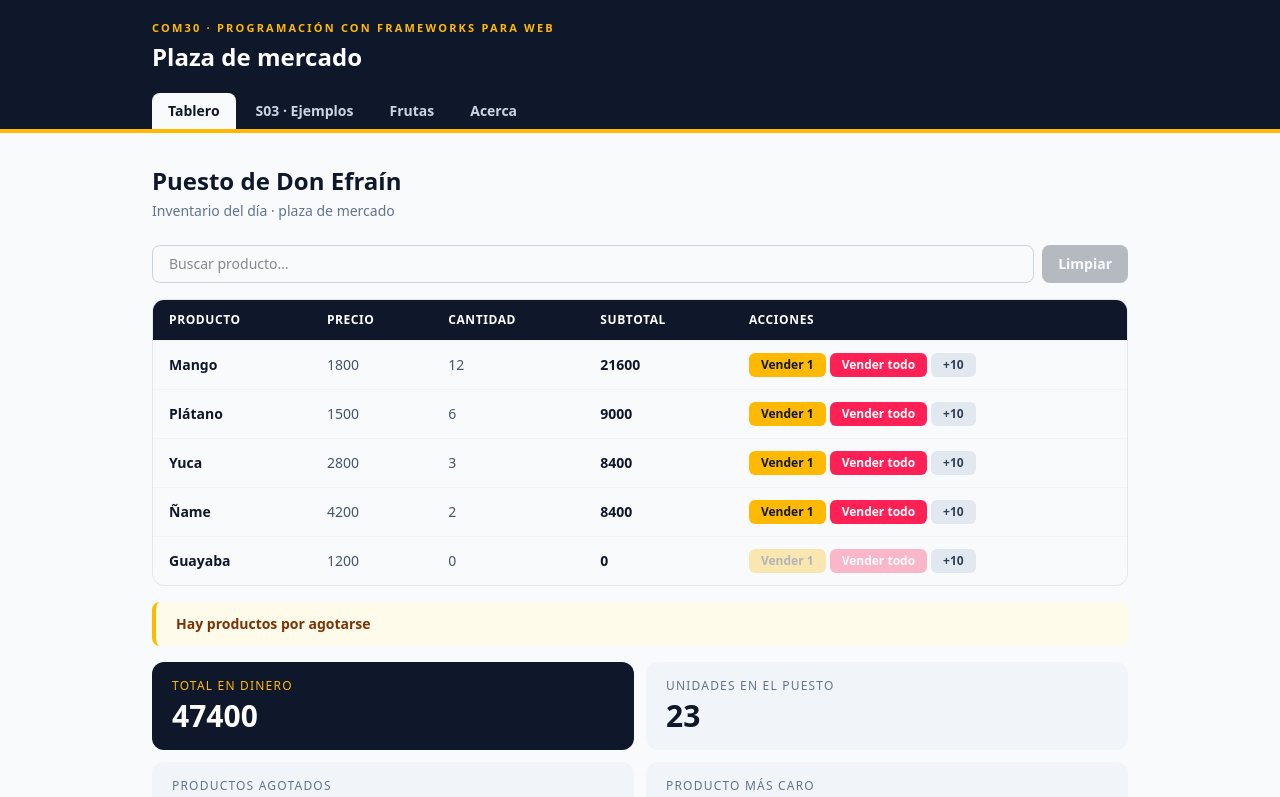
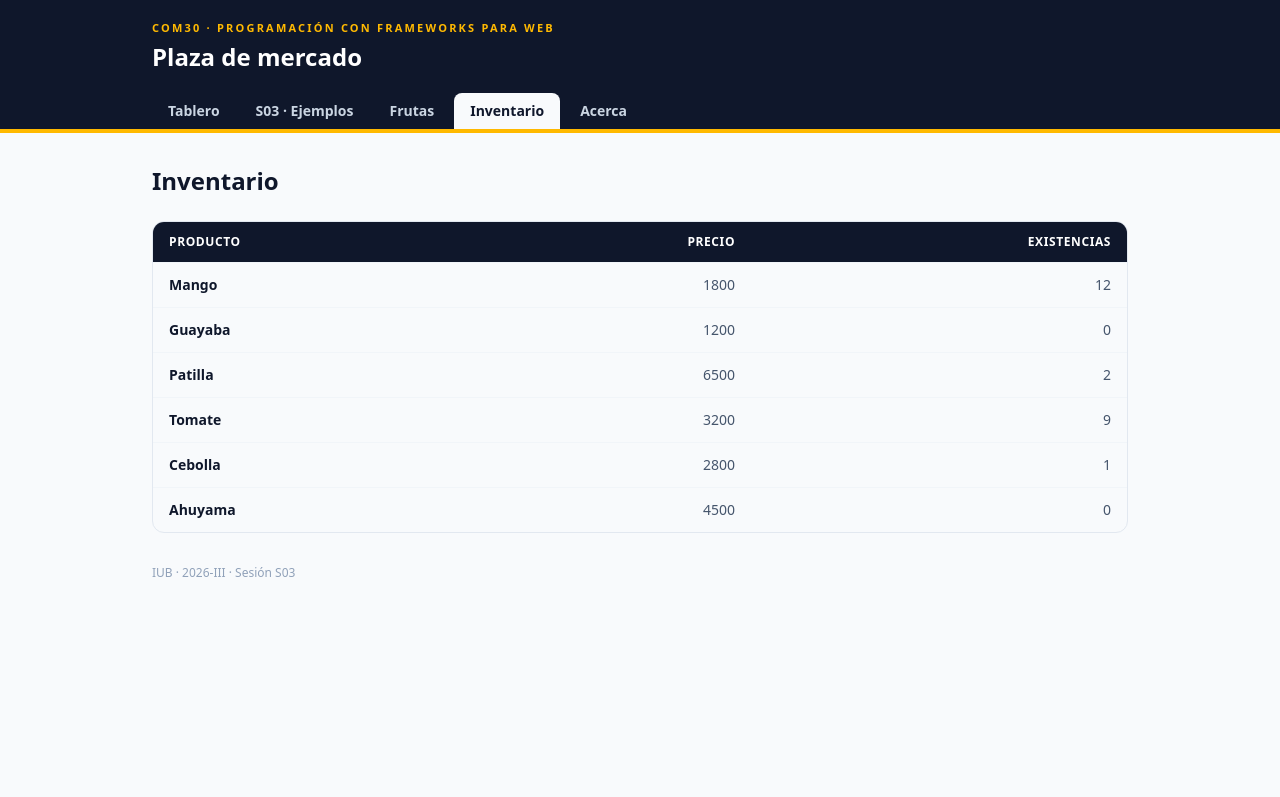
Before and after one commit to BRYANMN0305/iubclass, an Angular app: page /inventario in a window 1280 px wide. Before the commit this address led to /tablero. Shown: the top 797 px of the page. Built offline with nearby package versions, Linux system fonts and the light colour scheme.

Commit message:
Taller 02 · paso 1, datos y tabla con @for y @empty

```diff
--- a/src/app/app.html
+++ b/src/app/app.html
@@ -32,6 +32,13 @@
         Frutas
       </a>
       <a
+        routerLink="/inventario"
+        routerLinkActive="bg-slate-50 text-slate-900"
+        class="rounded-t-lg px-4 py-2 text-sm font-semibold text-slate-300 hover:text-white"
+      >
+        Inventario
+      </a>
+      <a
         routerLink="/acerca"
         routerLinkActive="bg-slate-50 text-slate-900"
         class="rounded-t-lg px-4 py-2 text-sm font-semibold text-slate-300 hover:text-white"
--- a/src/app/app.routes.ts
+++ b/src/app/app.routes.ts
@@ -3,6 +3,7 @@ import { Tablero } from './tablero/tablero';
 import { Acerca } from './acerca/acerca';
 import { S03 } from './s03/s03';
 import { Frutas } from './frutas/frutas';
+import { Inventario } from './inventario/inventario';
 
 // El mapa de rutas de la aplicación: qué componente se muestra en cada URL.
 // Esto se ve completo en la S09. Hoy solo dejamos el esqueleto para que la
@@ -12,6 +13,7 @@ export const routes: Routes = [
   { path: 'tablero', component: Tablero },
   { path: 's03', component: S03 }, // ejemplos de la sesión S03
   { path: 'frutas', component: Frutas }, // Taller 01 · Parte B
+  { path: 'inventario', component: Inventario }, // Taller 02
   { path: 'acerca', component: Acerca },
   { path: '**', redirectTo: 'tablero' }, // cualquier otra URL vuelve al tablero
 ];
--- /dev/null
+++ b/src/app/inventario/inventario.html
@@ -0,0 +1,28 @@
+<h1 class="text-2xl font-bold text-slate-900">Inventario</h1>
+
+<div class="mt-6 overflow-x-auto rounded-xl border border-slate-200">
+  <table class="w-full text-left text-sm">
+    <thead class="bg-slate-900 text-xs uppercase tracking-wider text-white">
+      <tr>
+        <th class="px-4 py-3">Producto</th>
+        <th class="px-4 py-3 text-right">Precio</th>
+        <th class="px-4 py-3 text-right">Existencias</th>
+      </tr>
+    </thead>
+    <tbody>
+      @for (p of productos(); track p.nombre) {
+        <tr class="border-t border-slate-100">
+          <td class="px-4 py-3 font-semibold text-slate-900">{{ p.nombre }}</td>
+          <td class="px-4 py-3 text-right text-slate-600">{{ p.precio }}</td>
+          <td class="px-4 py-3 text-right text-slate-600">{{ p.cantidad }}</td>
+        </tr>
+      } @empty {
+        <tr>
+          <td colspan="3" class="px-4 py-6 text-center text-slate-400">
+            No hay productos en esta categoría
+          </td>
+        </tr>
+      }
+    </tbody>
+  </table>
+</div>
--- /dev/null
+++ b/src/app/inventario/inventario.ts
@@ -0,0 +1,23 @@
+import { Component, signal } from '@angular/core';
+
+interface Producto {
+  nombre: string;
+  categoria: string;
+  precio: number;
+  cantidad: number;
+}
+
+@Component({
+  selector: 'app-inventario',
+  templateUrl: './inventario.html',
+})
+export class Inventario {
+  productos = signal<Producto[]>([
+    { nombre: 'Mango', categoria: 'Frutas', precio: 1800, cantidad: 12 },
+    { nombre: 'Guayaba', categoria: 'Frutas', precio: 1200, cantidad: 0 },
+    { nombre: 'Patilla', categoria: 'Frutas', precio: 6500, cantidad: 2 },
+    { nombre: 'Tomate', categoria: 'Verduras', precio: 3200, cantidad: 9 },
+    { nombre: 'Cebolla', categoria: 'Verduras', precio: 2800, cantidad: 1 },
+    { nombre: 'Ahuyama', categoria: 'Verduras', precio: 4500, cantidad: 0 },
+  ]);
+}
```
